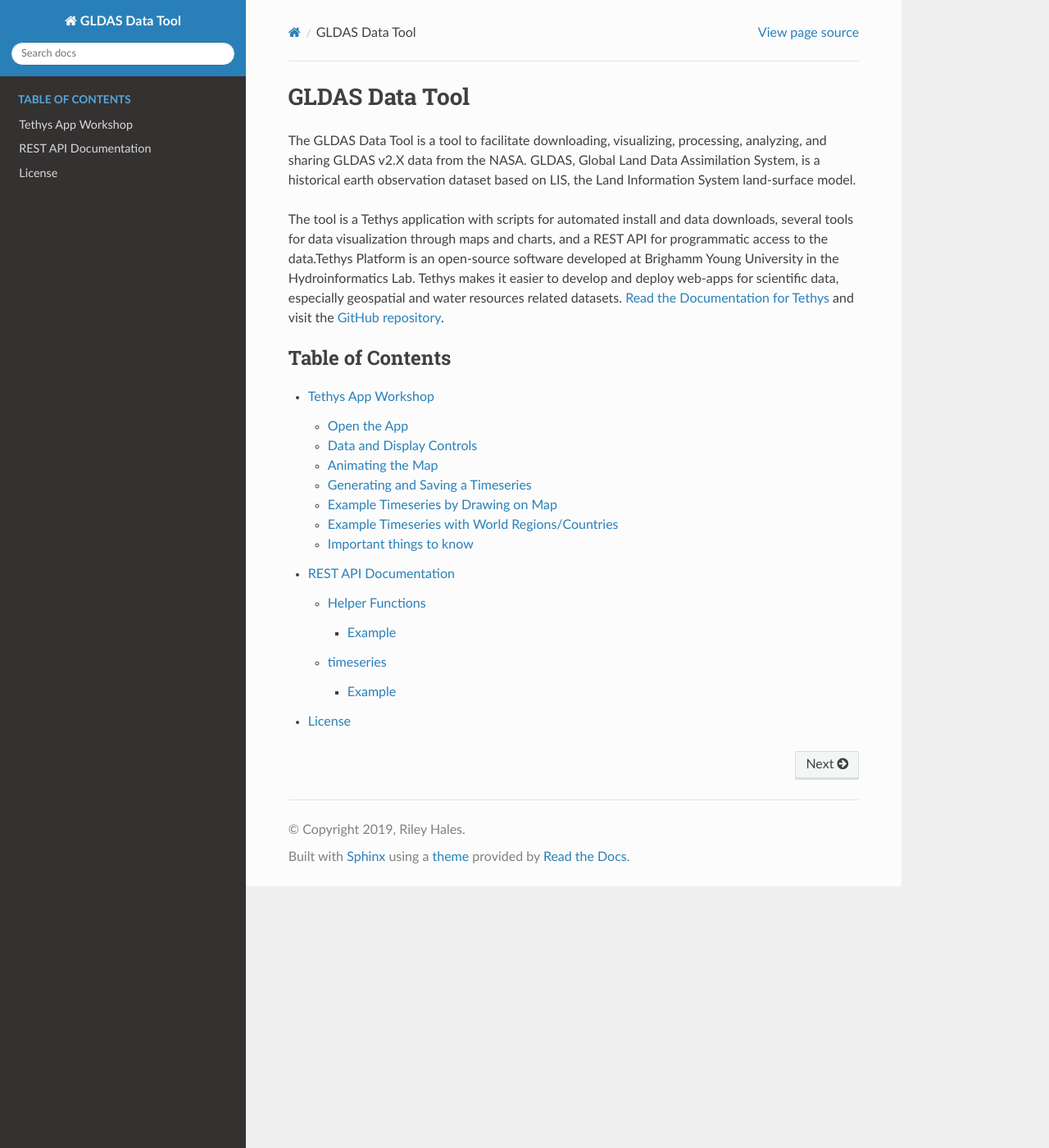
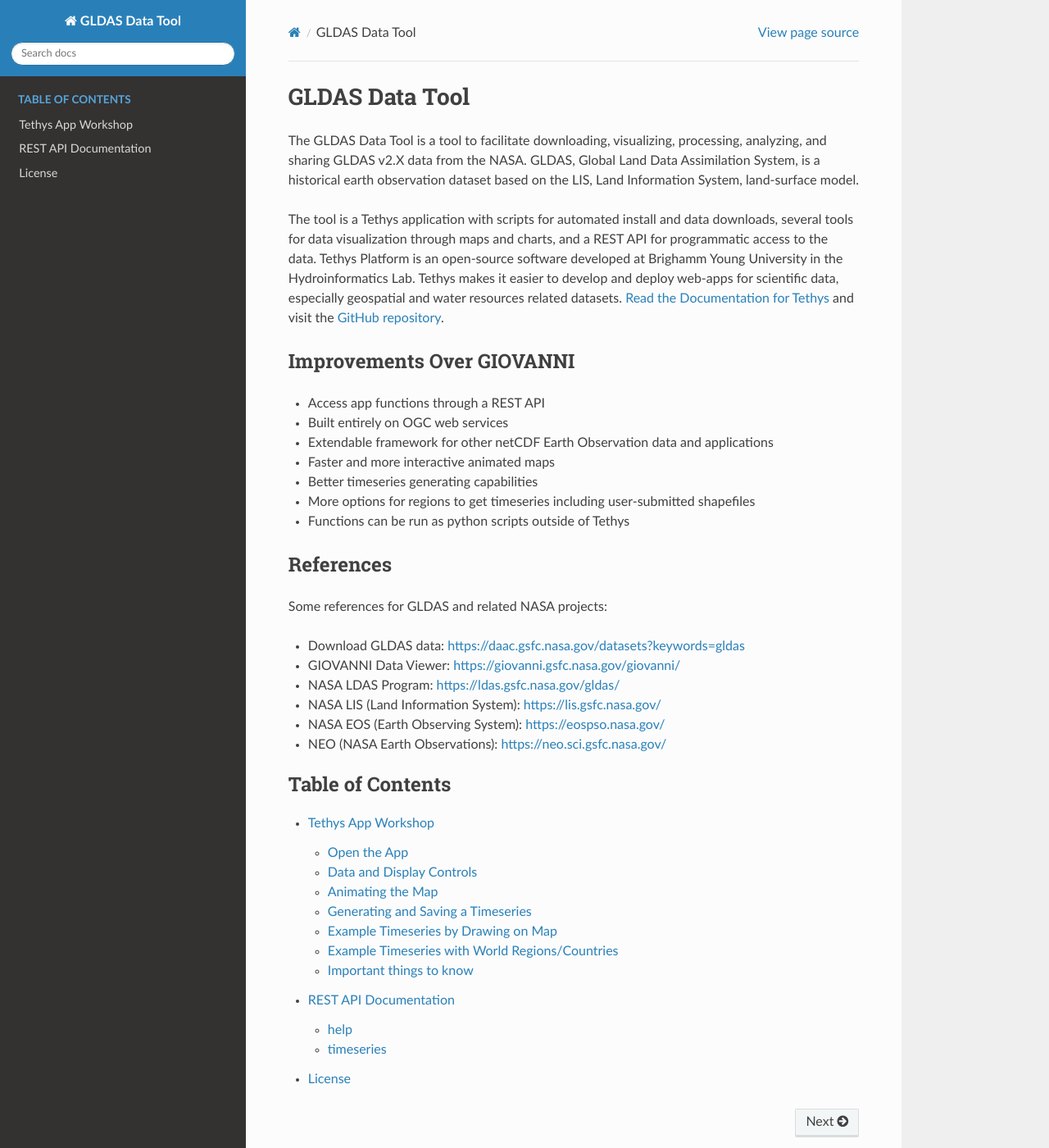
Before and after one commit to rileyhales/gldas, a Sphinx documentation site: the page built from docs/index.rst, in a window 1280 px wide and 1400 px high. Shown: the whole window at 82% size. Built offline with Sphinx 7.4.7 and the Read the Docs theme 2.0.0, drawn with Linux system fonts in a browser that asks for light colours.

Commit message:
consolidate api help functions and update documentation and examples

```diff
--- a/docs/index.rst
+++ b/docs/index.rst
@@ -1,16 +1,36 @@
 GLDAS Data Tool
 ===============
-The GLDAS Data Tool is a tool to facilitate downloading, visualizing, processing, analyzing, and
-sharing GLDAS v2.X data from the NASA. GLDAS, Global Land Data Assimilation System, is a
-historical earth observation dataset based on LIS, the Land Information System land-surface model.
+The GLDAS Data Tool is a tool to facilitate downloading, visualizing, processing, analyzing, and sharing GLDAS v2.X
+data from the NASA. GLDAS, Global Land Data Assimilation System, is a historical earth observation dataset based on the
+LIS, Land Information System, land-surface model.
 
-The tool is a Tethys application with scripts for automated install and data downloads, several tools
-for data visualization through maps and charts, and a REST API for programmatic access to the data.Tethys
-Platform is an open-source software developed at Brighamm Young University in the Hydroinformatics Lab.
-Tethys makes it easier to develop and deploy web-apps for scientific data, especially geospatial and water
-resources related datasets. `Read the Documentation for Tethys <http://docs.tethysplatform.org/en/stable/>`_
-and visit the `GitHub repository <https://github.com/tethysplatform/tethys>`_.
+The tool is a Tethys application with scripts for automated install and data downloads, several tools for data
+visualization through maps and charts, and a REST API for programmatic access to the data. Tethys Platform is an
+open-source software developed at Brighamm Young University in the Hydroinformatics Lab. Tethys makes it easier to
+develop and deploy web-apps for scientific data, especially geospatial and water resources related datasets.
+`Read the Documentation for Tethys <http://docs.tethysplatform.org/en/stable/>`_ and visit the
+`GitHub repository <https://github.com/tethysplatform/tethys>`_.
 
+Improvements Over GIOVANNI
+--------------------------
+* Access app functions through a REST API
+* Built entirely on OGC web services
+* Extendable framework for other netCDF Earth Observation data and applications
+* Faster and more interactive animated maps
+* Better timeseries generating capabilities
+* More options for regions to get timeseries including user-submitted shapefiles
+* Functions can be run as python scripts outside of Tethys
+
+References
+----------
+Some references for GLDAS and related NASA projects:
+
+* Download GLDAS data: `<https://daac.gsfc.nasa.gov/datasets?keywords=gldas>`_
+* GIOVANNI Data Viewer: `<https://giovanni.gsfc.nasa.gov/giovanni/>`_
+* NASA LDAS Program: `<https://ldas.gsfc.nasa.gov/gldas/>`_
+* NASA LIS (Land Information System): `<https://lis.gsfc.nasa.gov/>`_
+* NASA EOS (Earth Observing System): `<https://eospso.nasa.gov/>`_
+* NEO (NASA Earth Observations): `<https://neo.sci.gsfc.nasa.gov/>`_
 
 .. toctree::
     :caption: Table of Contents
```
Also changed, not shown: docs/api.rst (+6 -18 lines), api-demo.ipynb, 3 other files.
